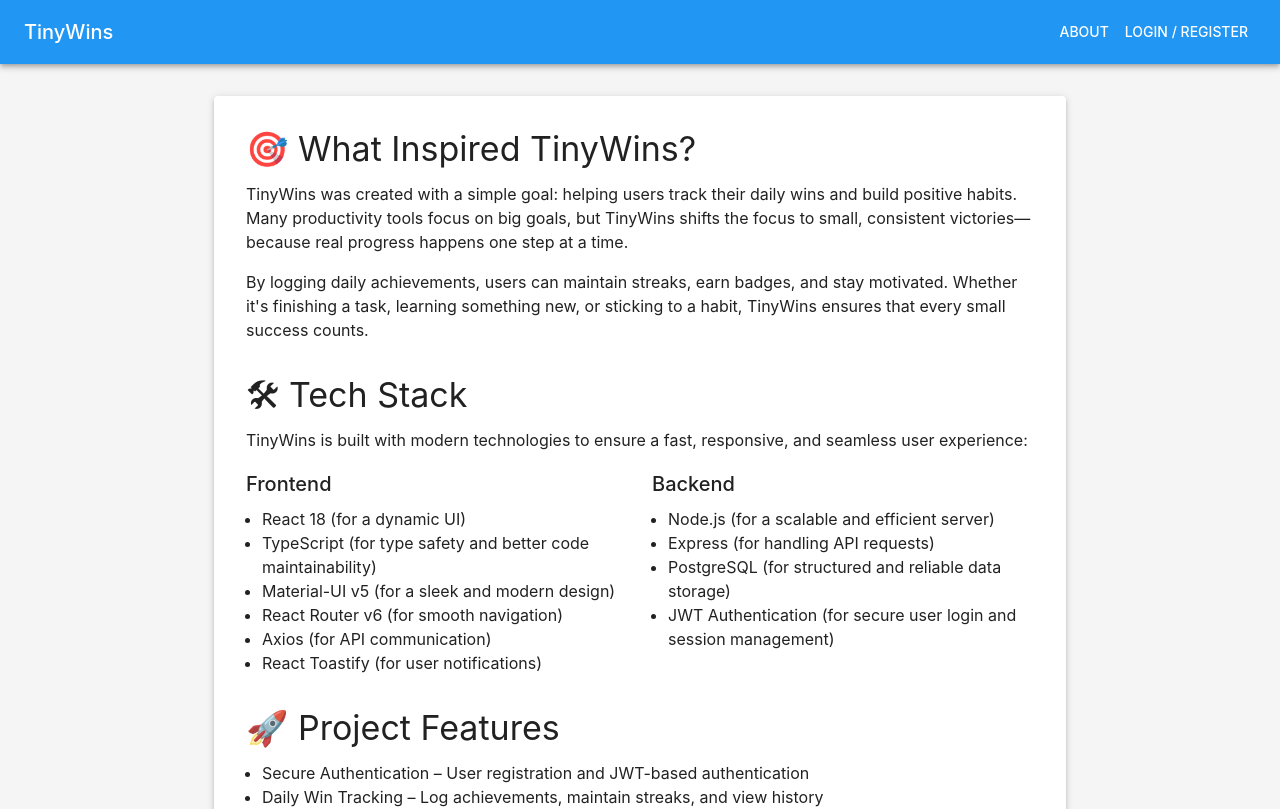
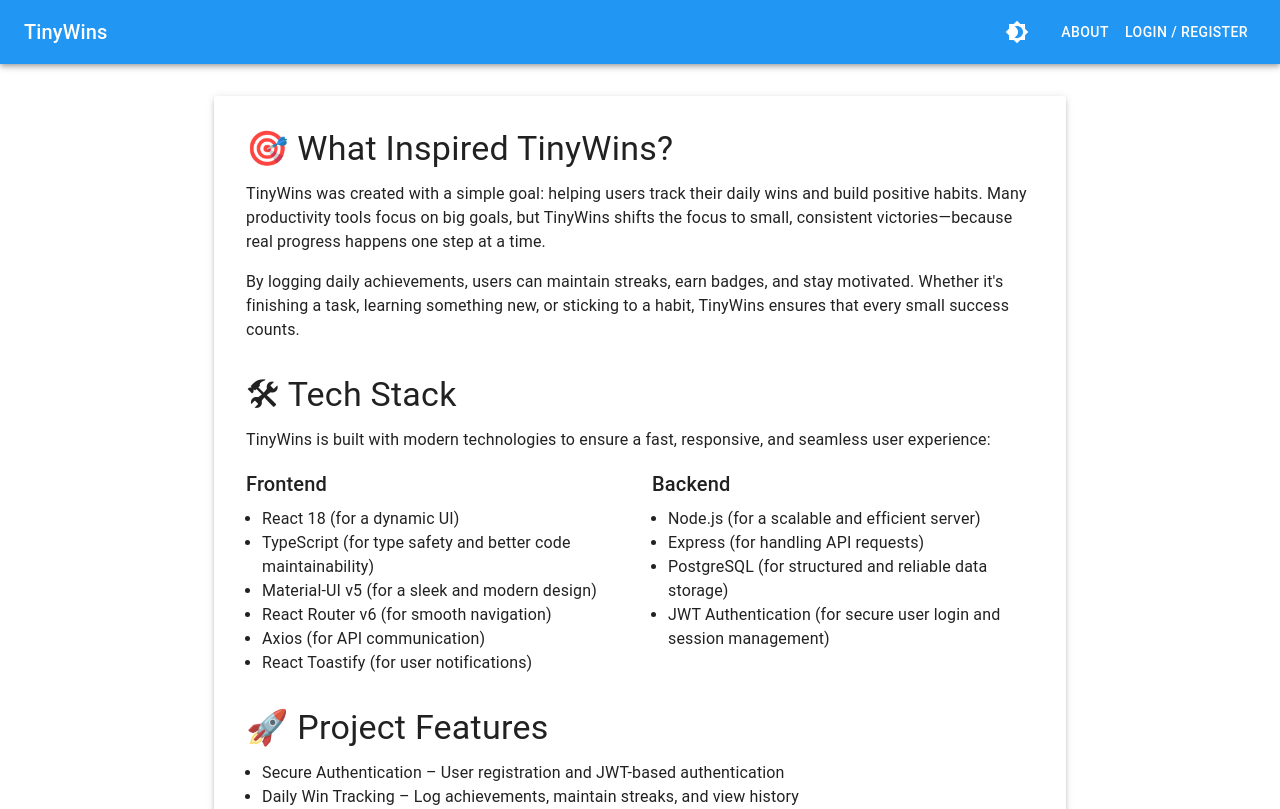
Before and after one commit to MohamedSaad00/TinyWins, a React (Create React App) app in the folder frontend/: page /about in a window 1280 px wide. Shown: the top 809 px of the page. Built offline with nearby package versions, Linux system fonts and the light colour scheme; no server answers.

Commit message:
Final Update

```diff
--- a/frontend/src/App.tsx
+++ b/frontend/src/App.tsx
@@ -1,7 +1,7 @@
 import React, { useState, useEffect } from 'react';
 import { BrowserRouter as Router, Routes, Route, Link, Navigate } from 'react-router-dom';
-import { AppBar, Toolbar, Typography, Container, Button, Box, TextField, Dialog, DialogTitle, DialogContent, DialogActions, CssBaseline, ThemeProvider, createTheme, Tabs, Tab, Paper, Grid, Card, CardContent } from '@mui/material';
-import { EmojiEvents, Timeline, Stars, TrendingUp } from '@mui/icons-material';
+import { AppBar, Toolbar, Typography, Container, Button, Box, TextField, Dialog, DialogTitle, DialogContent, DialogActions, CssBaseline, ThemeProvider, createTheme, Tabs, Tab, Paper, Grid, Card, CardContent, IconButton } from '@mui/material';
+import { EmojiEvents, Timeline, Stars, TrendingUp, Brightness4, Brightness7 } from '@mui/icons-material';
 import { ToastContainer, toast } from 'react-toastify';
 import 'react-toastify/dist/ReactToastify.css';
 import Streak from './components/Streak';
@@ -101,6 +101,23 @@ const App: React.FC = () => {
   const [usernameInput, setUsernameInput] = useState('');
   const [passwordInput, setPasswordInput] = useState('');
   const [confirmPassword, setConfirmPassword] = useState('');
+  const [darkMode, setDarkMode] = useState(false);
+
+  const theme = createTheme({
+    palette: {
+      mode: darkMode ? 'dark' : 'light',
+      primary: {
+        main: '#2196F3',
+      },
+      secondary: {
+        main: '#FF9800',
+      },
+    },
+  });
+
+  const toggleTheme = () => {
+    setDarkMode(!darkMode);
+  };
 
   const handleTabChange = (event: React.SyntheticEvent, newValue: number) => {
     setActiveTab(newValue);
@@ -180,13 +197,28 @@ const App: React.FC = () => {
   }
 
   return (
+    <ThemeProvider theme={theme}>
+      <CssBaseline />
       <Router>
-      <div style={{ minHeight: '100vh', backgroundColor: '#f5f5f5' }}>
+        <div style={{ minHeight: '100vh', backgroundColor: theme.palette.background.default }}>
           <AppBar position="static">
             <Toolbar>
-            <Typography variant="h6" style={{ flexGrow: 1 }}>
+              <Typography
+                variant="h6"
+                component={Link}
+                to="/"
+                style={{
+                  flexGrow: 1,
+                  textDecoration: 'none',
+                  color: 'inherit',
+                  cursor: 'pointer'
+                }}
+              >
                 TinyWins
               </Typography>
+              <IconButton color="inherit" onClick={toggleTheme} sx={{ mr: 2 }}>
+                {darkMode ? <Brightness7 /> : <Brightness4 />}
+              </IconButton>
               {isAuthenticated ? (
                 <>
                   <Typography variant="body1" style={{ marginRight: '1rem' }}>
@@ -334,6 +366,7 @@ const App: React.FC = () => {
           />
         </div>
       </Router>
+    </ThemeProvider>
   );
 };
 
--- a/frontend/src/components/About.tsx
+++ b/frontend/src/components/About.tsx
@@ -65,7 +65,7 @@ const About: React.FC = () => {
             👨‍💻 Meet the Developer
           </Typography>
           <Typography paragraph>
-            TinyWins is developed by Mohamed Saad, a passionate backend developer focused on building scalable, secure, and high-performance applications.
+            👋 Hi, I'm Mohamed Saad, a Full Stack Developer passionate about building efficient and user-friendly applications. I created TinyWins to make habit tracking simple, rewarding, and engaging.
           </Typography>
 
           <Typography variant="h6" gutterBottom>
```
Lines whose indentation alone changed are shown as unchanged.
